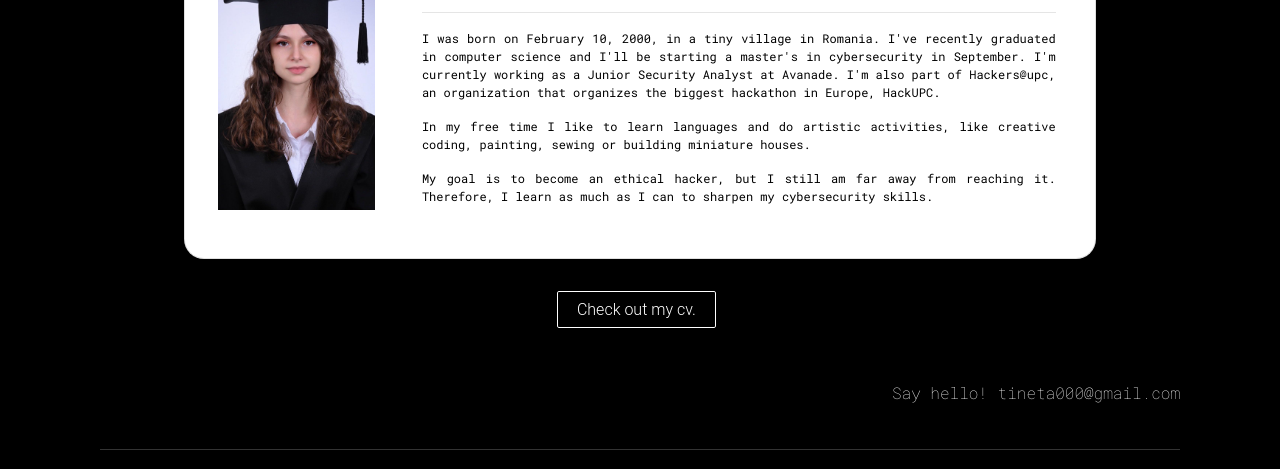
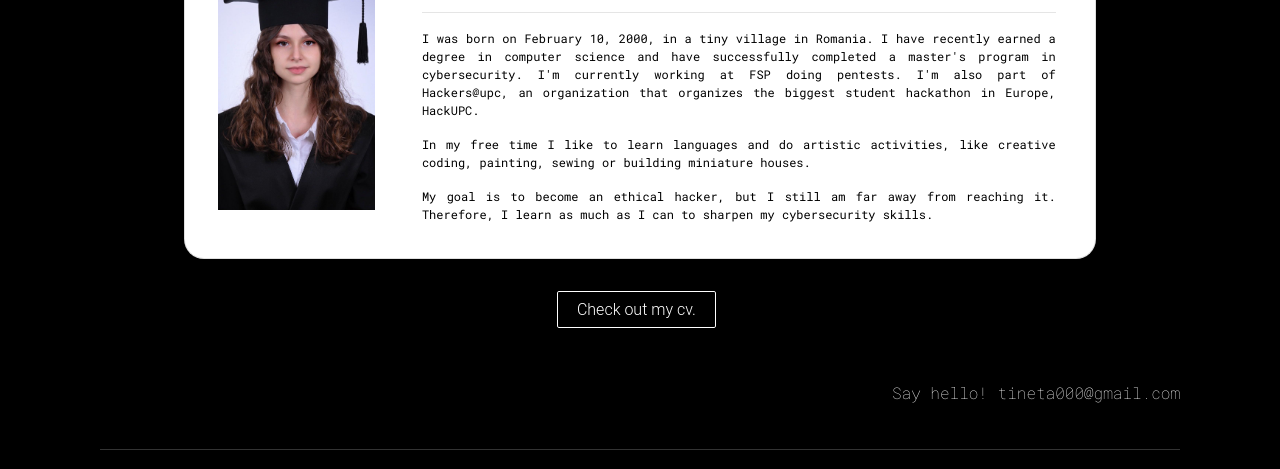
Before and after one commit to ShimaSama/CV, a plain HTML site: page about.html in a window 1280 px wide. Shown: the part 191-660 px from the top of the page. Drawn offline with nearby package versions, Linux system fonts and the light colour scheme; a script that the page names is missing.

Commit message:
Update about.html

```diff
--- a/about.html
+++ b/about.html
@@ -127,7 +127,7 @@
                <div class="col hey4">
                 <h2 class="titulo">Hello, I'm Valentina. </h2>
                 <hr class="abthr">
-               <p class="abt">I was born on February 10, 2000, in a tiny village in Romania. I've recently graduated in computer science and I'll be starting a master's in cybersecurity in September. I'm currently working as a Junior Security Analyst at Avanade. I'm also part of Hackers@upc, an organization that organizes the biggest hackathon in Europe, HackUPC.
+               <p class="abt">I was born on February 10, 2000, in a tiny village in Romania. I have recently earned a degree in computer science and have successfully completed a master's program in cybersecurity. I'm currently working at FSP doing pentests. I'm also part of Hackers@upc, an organization that organizes the biggest student hackathon in Europe, HackUPC.
                 </p>
                <p class="abt"> In my free time I like to learn languages and do artistic activities, like creative coding, painting, sewing or building miniature houses.
                </p>
```
